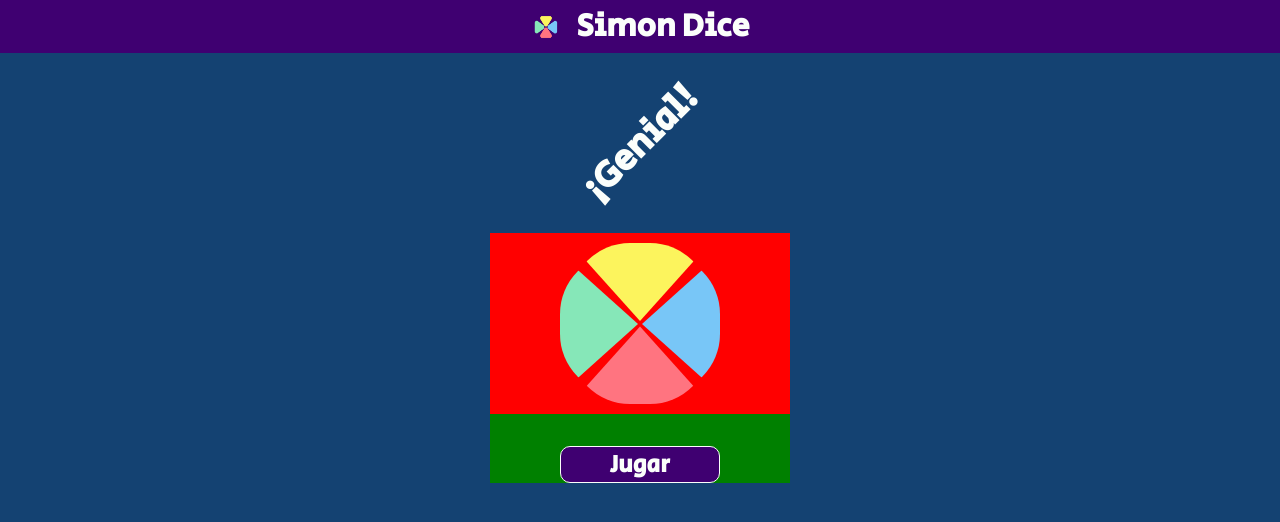
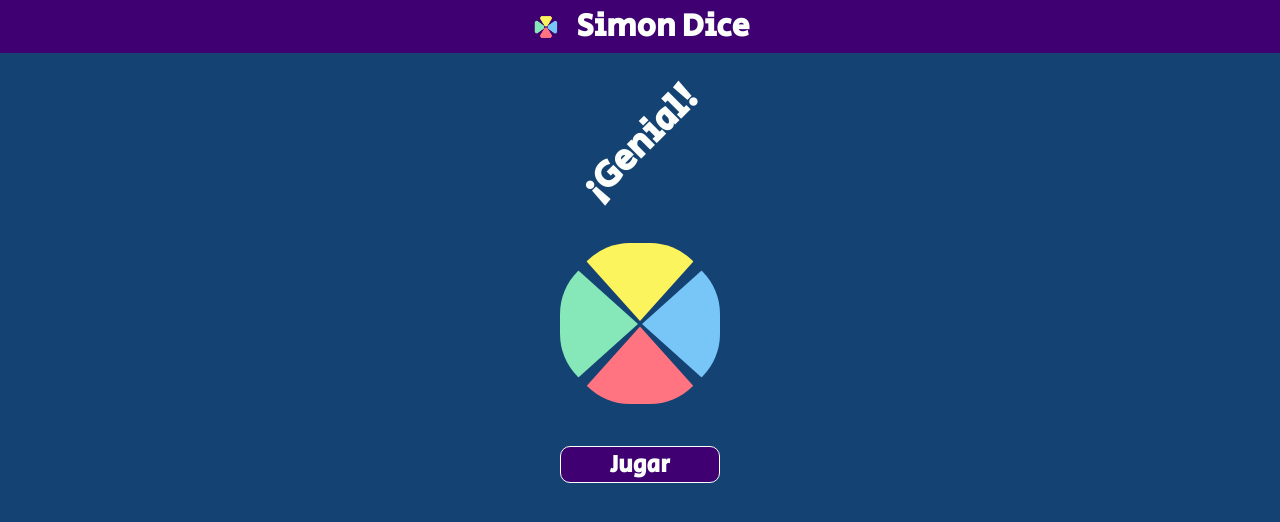
Before and after one commit to Rodevp/simon-deice-game, a React (Vite) app: page / in a window 1280 px wide. Shown: the top 522 px of the page. Built offline with nearby package versions, Linux system fonts and the light colour scheme.

Commit message:
change title web

```diff
--- a/index.html
+++ b/index.html
@@ -4,7 +4,7 @@
     <meta charset="UTF-8" />
     <link rel="icon" type="image/svg+xml" href="/table.png" />
     <meta name="viewport" content="width=device-width, initial-scale=1.0" />
-    <title>Vite + React</title>
+    <title>Simon Dice</title>
   </head>
   <body>
     <div id="root"></div>
--- a/src/table/Table.jsx
+++ b/src/table/Table.jsx
@@ -60,7 +60,11 @@ function Table() {
             </div>
             <button
                 className={styles.button}
-                style={{ backgroundColor: COLORS.purple, border: `1px solid ${COLORS.white}`, color: COLORS.white }}
+                style={{
+                    backgroundColor: COLORS.purple,
+                    border: `1px solid ${COLORS.white}`,
+                    color: COLORS.white
+                }}
                 onClick={() => { }}
             >
                 Jugar
--- a/src/table/table.module.css
+++ b/src/table/table.module.css
@@ -7,7 +7,6 @@
     flex-direction: column;
     align-items: center;
     justify-content: center;
-    background-color: green;
 }
 
 .dot {
@@ -25,7 +24,6 @@
     display: flex;
     flex-wrap: wrap;
     margin-bottom: 2rem;
-    background-color: red;
 }
 
 .button {
```
